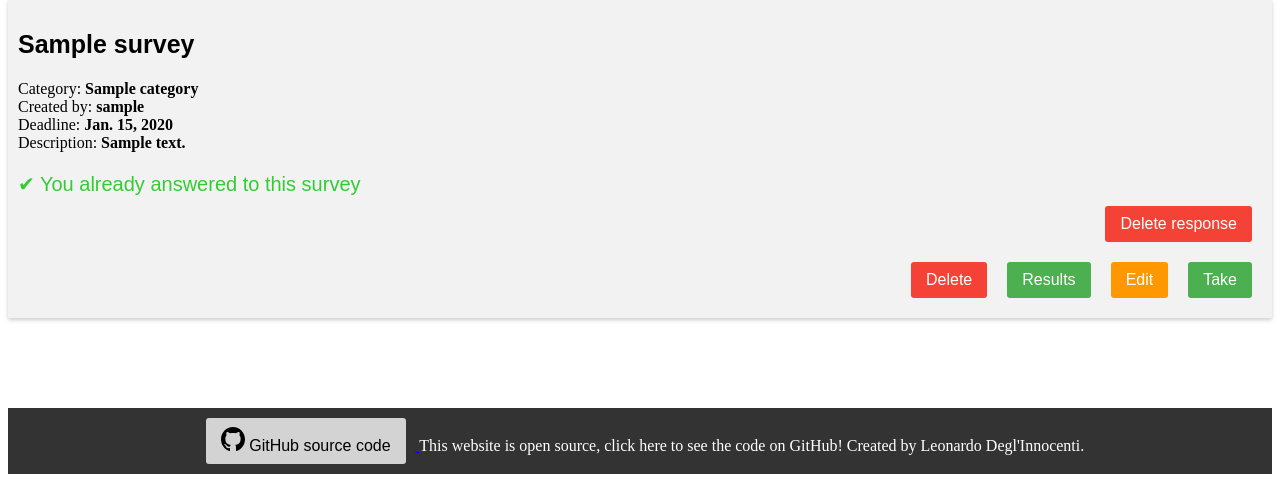
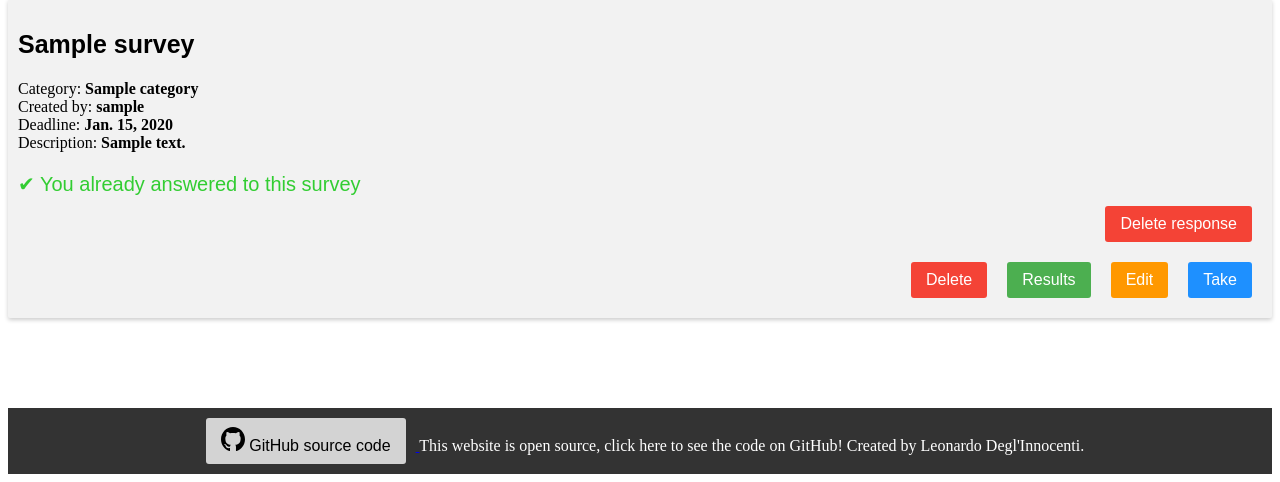
Before and after one commit to leonardodeglinnocenti/makeYourChoice, a Django app: page / in a window 1280 px wide. Shown: the part 787-1269 px from the top of the page. Run offline with Django 4.2, Linux system fonts and the light colour scheme; a user stored in the database is signed in; tables that the repository leaves empty hold one stand-in row (values such as "Sample post").

Commit message:
Ver 2.4.1: Fix: "Take" button in index.html for surveys of the followed users is now of the right color (blue instead of green)

```diff
--- a/templates/index.html
+++ b/templates/index.html
@@ -96,7 +96,7 @@
                         {% endif %}
                     {% endfor %}
                     <a href="{% url 'takeSurvey' survey.id %}">
-                        <button class="open" type="button">Take</button>
+                        <button class="take" type="button">Take</button>
                     </a>
                     {% if user.is_staff %}
                         <a href="{% url 'viewSurvey' survey.id %}">
```
